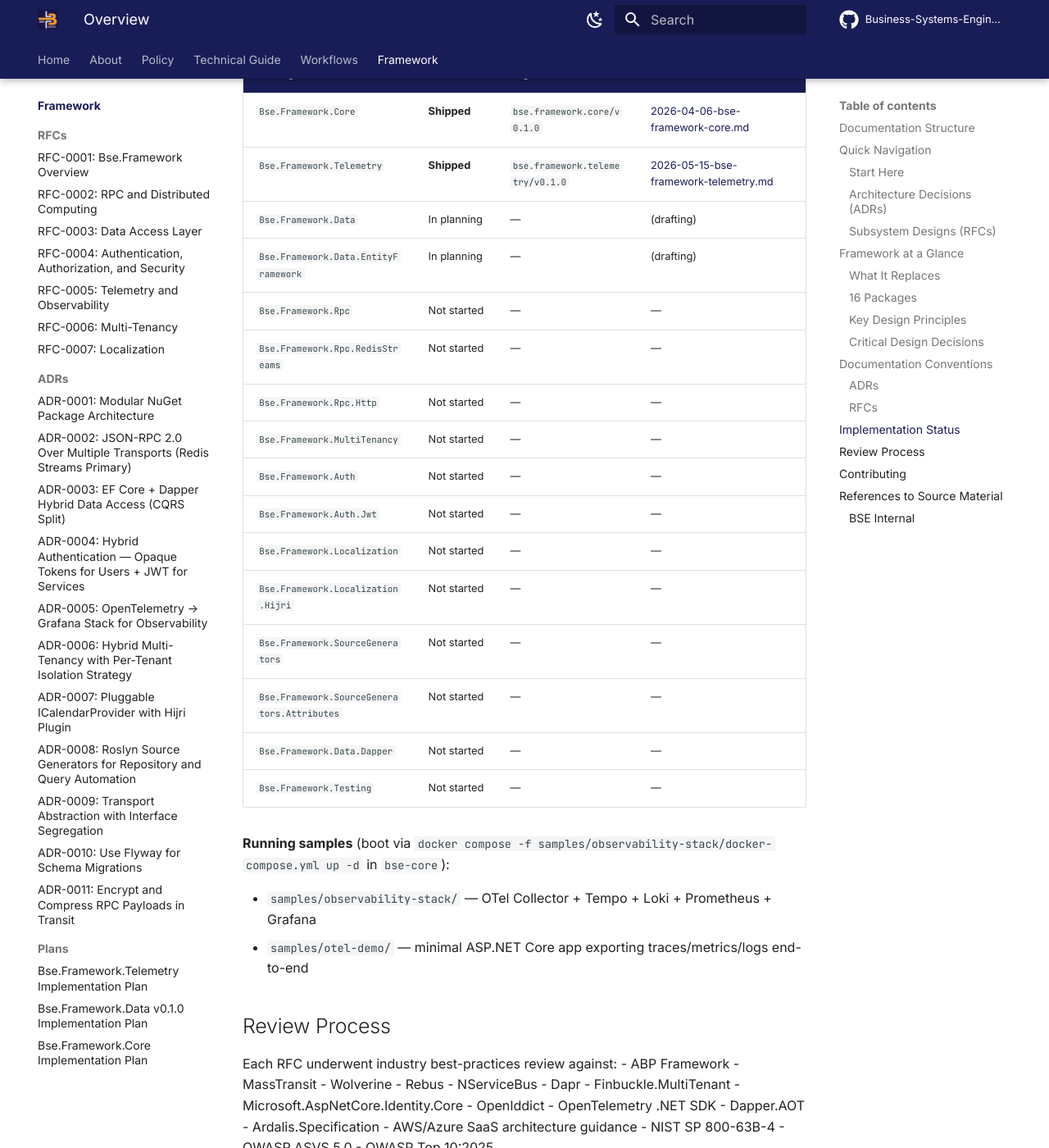
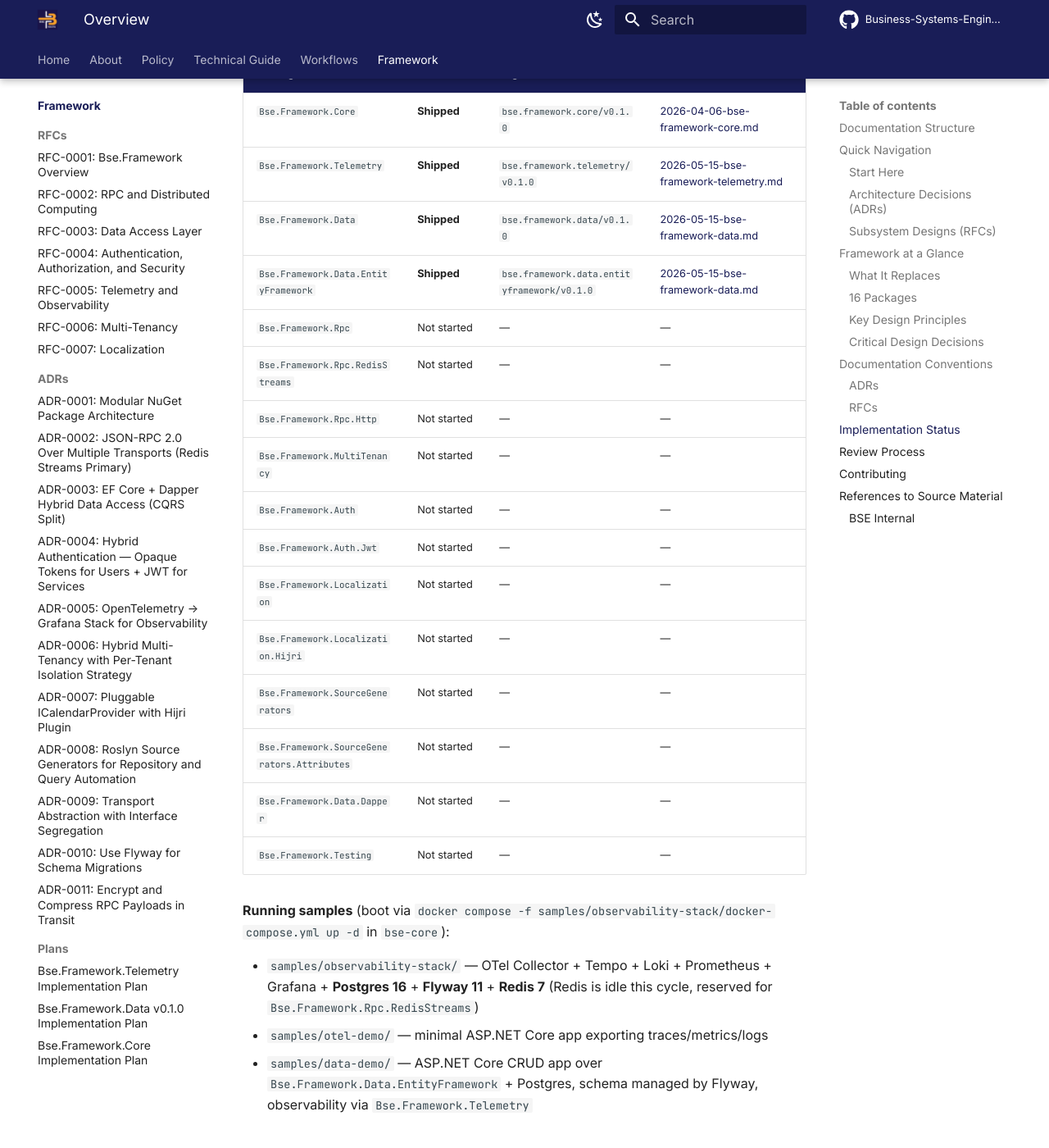
Before and after one commit to Business-Systems-Engineering/Documentation, an MkDocs documentation site: the page built from docs/framework/index.md, in a window 1280 px wide and 1400 px high, scrolled down 4262 px. Shown: the whole window at 82% size. Built offline with MkDocs 1.6.1 and Material for MkDocs 9.7.7, drawn with Linux system fonts in a browser that asks for light colours; comment, search, counter and statistics services are not loaded.

Commit message:
docs: Data + Data.EntityFramework v0.1.0 shipped

```diff
--- a/docs/framework/index.md
+++ b/docs/framework/index.md
@@ -133,8 +133,8 @@ Repository: [`Business-Systems-Engineering/bse-core`](https://github.com/Busines
 |---|---|---|---|
 | `Bse.Framework.Core` | **Shipped** | `bse.framework.core/v0.1.0` | [2026-04-06-bse-framework-core.md](plans/2026-04-06-bse-framework-core.md) |
 | `Bse.Framework.Telemetry` | **Shipped** | `bse.framework.telemetry/v0.1.0` | [2026-05-15-bse-framework-telemetry.md](plans/2026-05-15-bse-framework-telemetry.md) |
-| `Bse.Framework.Data` | In planning | — | (drafting) |
-| `Bse.Framework.Data.EntityFramework` | In planning | — | (drafting) |
+| `Bse.Framework.Data` | **Shipped** | `bse.framework.data/v0.1.0` | [2026-05-15-bse-framework-data.md](plans/2026-05-15-bse-framework-data.md) |
+| `Bse.Framework.Data.EntityFramework` | **Shipped** | `bse.framework.data.entityframework/v0.1.0` | [2026-05-15-bse-framework-data.md](plans/2026-05-15-bse-framework-data.md) |
 | `Bse.Framework.Rpc` | Not started | — | — |
 | `Bse.Framework.Rpc.RedisStreams` | Not started | — | — |
 | `Bse.Framework.Rpc.Http` | Not started | — | — |
@@ -150,8 +150,9 @@ Repository: [`Business-Systems-Engineering/bse-core`](https://github.com/Busines
 
 **Running samples** (boot via `docker compose -f samples/observability-stack/docker-compose.yml up -d` in `bse-core`):
 
-- `samples/observability-stack/` — OTel Collector + Tempo + Loki + Prometheus + Grafana
-- `samples/otel-demo/` — minimal ASP.NET Core app exporting traces/metrics/logs end-to-end
+- `samples/observability-stack/` — OTel Collector + Tempo + Loki + Prometheus + Grafana + **Postgres 16** + **Flyway 11** + **Redis 7** (Redis is idle this cycle, reserved for `Bse.Framework.Rpc.RedisStreams`)
+- `samples/otel-demo/` — minimal ASP.NET Core app exporting traces/metrics/logs
+- `samples/data-demo/` — ASP.NET Core CRUD app over `Bse.Framework.Data.EntityFramework` + Postgres, schema managed by Flyway, observability via `Bse.Framework.Telemetry`
 
 ## Review Process
 
```
